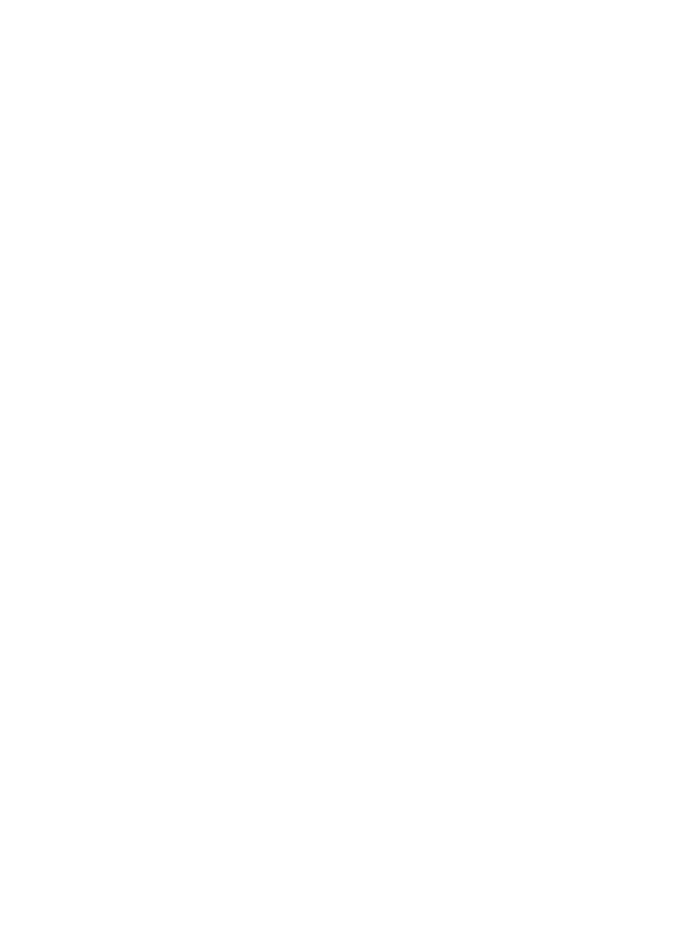
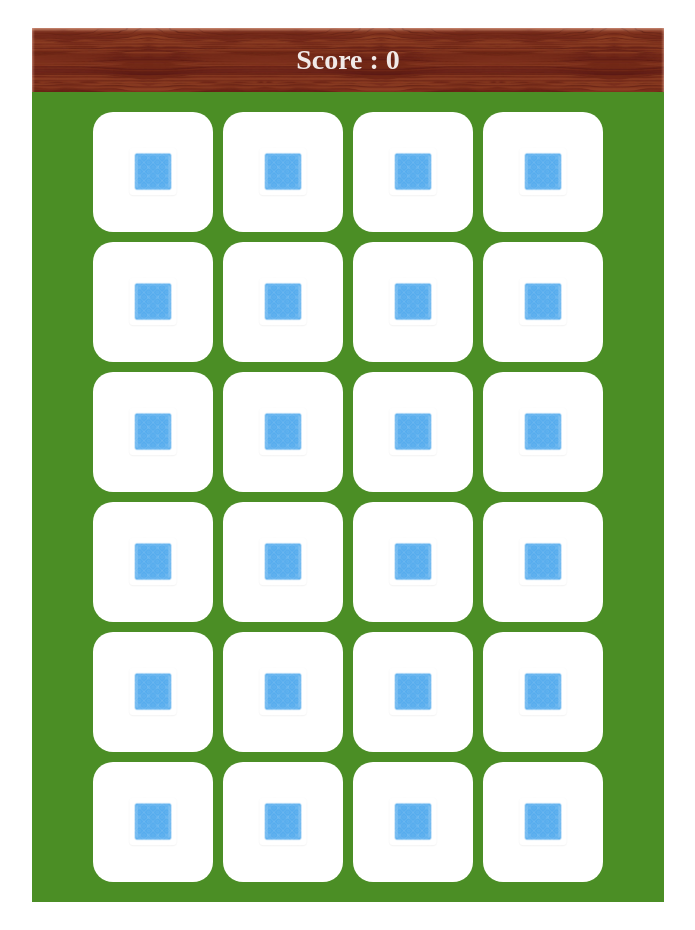
Before and after one commit to jojoX94/Memory-Game-JS, a plain HTML site: page index.html in a window 1280 px wide. Shown: the whole page, without its empty margins (292-987 px from the left). Before the commit the page ends 800 px from the top, so only its background shows below. Drawn offline with Linux system fonts and the light colour scheme.

Commit message:
Integration done

```diff
--- a/index.html
+++ b/index.html
@@ -6,6 +6,16 @@
     <title>Memory Game</title>
 </head>
 <body>
+<div class="box">
+    <div class="container">
+        <div class="head">
+        <h3>Score :<span id="result"> 0</span></h3>
+
+        </div>
+        <div class="grid"></div>
+
+    </div>
+</div>
 <script src="ressources/app.js"></script>
 </body>
 </html>
--- a/ressources/app.js
+++ b/ressources/app.js
@@ -1 +1,130 @@
-console.log('MG')
+const cardArray = [
+  {
+    name: 'Cherry',
+    img: 'images/Cherry.png'
+  },
+  {
+    name: 'Dog',
+    img: 'images/Dog.png'
+  },
+  {
+    name: 'Fire',
+    img: 'images/Fire.png'
+  },
+  {
+    name: 'Globe',
+    img: 'images/Globe.png'
+  },
+  {
+    name: 'Lion',
+    img: 'images/Lion.png'
+  },
+  {
+    name: 'Lock',
+    img: 'images/Lock.png'
+  },
+  {
+    name: 'Piano',
+    img: 'images/Piano.png'
+  },
+  {
+    name: 'Pizza',
+    img: 'images/Pizza.png'
+  },
+  {
+    name: 'Present',
+    img: 'images/Present.png'
+  },
+  {
+    name: 'Dolphin',
+    img: 'images/Dolphin.png'
+  },
+  {
+    name: 'Sunflower',
+    img: 'images/Sunflower.png'
+  },
+  {
+    name: 'Target',
+    img: 'images/Target.png'
+  },
+  {
+    name: 'Cherry',
+    img: 'images/Cherry.png'
+  },
+  {
+    name: 'Dog',
+    img: 'images/Dog.png'
+  },
+  {
+    name: 'Fire',
+    img: 'images/Fire.png'
+  },
+  {
+    name: 'Globe',
+    img: 'images/Globe.png'
+  },
+  {
+    name: 'Lion',
+    img: 'images/Lion.png'
+  },
+  {
+    name: 'Lock',
+    img: 'images/Lock.png'
+  },
+  {
+    name: 'Piano',
+    img: 'images/Piano.png'
+  },
+  {
+    name: 'Pizza',
+    img: 'images/Pizza.png'
+  },
+  {
+    name: 'Present',
+    img: 'images/Present.png'
+  },
+  {
+    name: 'Dolphin',
+    img: 'images/Dolphin.png'
+  },
+  {
+    name: 'Sunflower',
+    img: 'images/Sunflower.png'
+  },
+  {
+    name: 'Target',
+    img: 'images/Target.png'
+  },
+]
+
+cardArray.sort(() => 0.5 - Math.random() )
+
+const grid = document.querySelector(".grid")
+const resultDisplay = document.querySelector('#result')
+let cardsChosen = []
+let cardsChosenId = []
+let cardsWon = []
+
+const createBoard = () => {
+  for (let i=0; i < cardArray.length;i++) {
+    const card = document.createElement('img')
+    card.setAttribute('src', 'ressources/images/Back.png')
+    card.setAttribute('data-id', i)
+    card.classList.add('card')
+    card.addEventListener('click', flipCard)
+    grid.appendChild(card)
+  }
+}
+
+//flip your card
+function flipCard() {
+  let cardId = this.getAttribute('data-id')
+  cardsChosen.push(cardArray[cardId].name)
+  cardsChosenId.push(cardId)
+  this.setAttribute('src', 'ressources/'+cardArray[cardId].img)
+  if (cardsChosen.length ===2) {
+    setTimeout(checkForMatch, 500)
+  }
+}
+
+createBoard()
--- a/ressources/style.css
+++ b/ressources/style.css
@@ -0,0 +1,54 @@
+h3 {
+    margin: 0;
+    padding: 0;
+}
+body {
+    display: flex;
+    justify-content: center;
+}
+
+.box {
+    width: 50%;
+    margin: 20px 0;
+    background-color: #4B8E25;
+}
+
+.container {
+    display: flex;
+    flex-direction: column;
+    align-items: center;
+    text-align: center;
+}
+
+.head {
+    width: 100%;
+    margin-bottom: 20px;
+    background-image: url("images/head.png");
+    background-size: 100%;
+    background-repeat: no-repeat;
+}
+
+.head > h3 {
+    padding: 16px 0;
+    font-size: 28px;
+    color: white;
+    opacity: 0.9;
+}
+
+.grid {
+    width: 90%;
+    margin-bottom: 20px;
+    display: flex;
+    justify-content: center;
+    flex-wrap: wrap;
+    gap: 10px;
+}
+
+.card {
+    width: 50px;
+    height: 50px;
+    padding: 35px;
+    background-color: white;
+    border-radius: 20px;
+
+}
```
Also changed, not shown: ressources/images/Back.png (added), ressources/images/Cherry.png (added), ressources/images/Dog.png (added), ressources/images/Dolphin.png (added), ressources/images/Fire.png (added), ressources/images/Globe.png (added), ressources/images/Lion.png (added), ressources/images/Lock.png (added), ressources/images/Piano.png (added), ressources/images/Pizza.png (added), ressources/images/Present.png (added), ressources/images/Sunflower.png (added), ressources/images/Target.png (added), ressources/images/Tophat.png (added), 3 more files.
